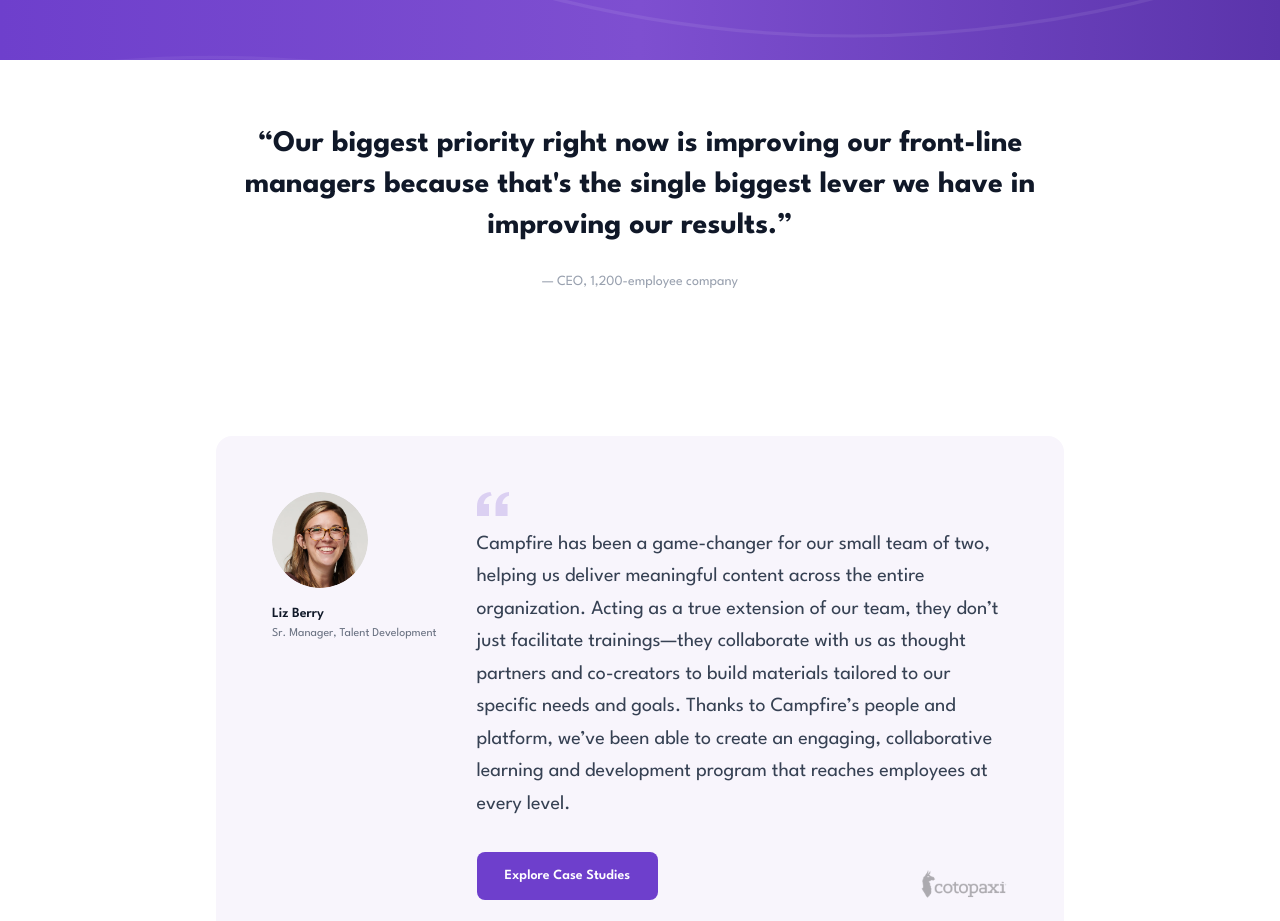
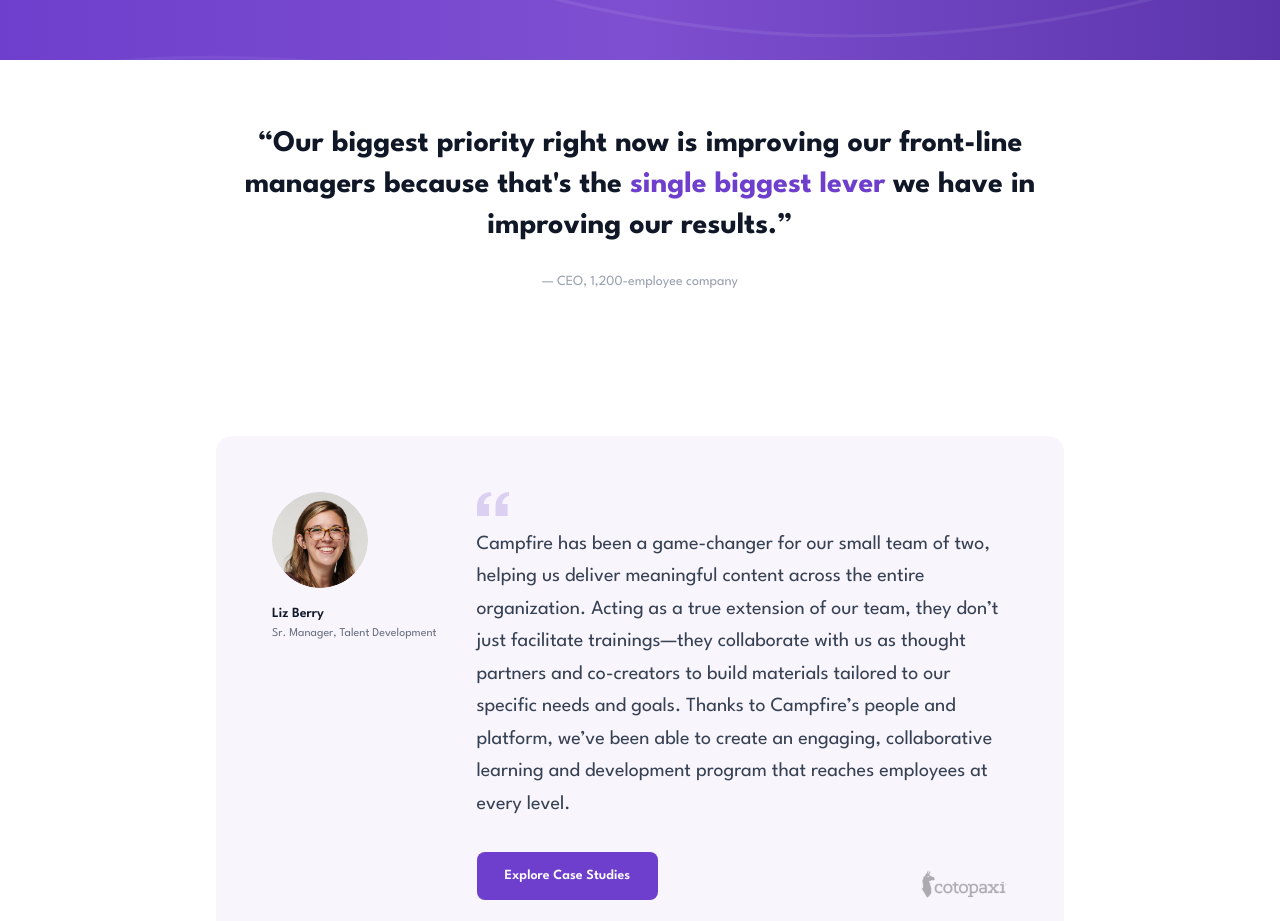
Before and after one commit to stevearntz/campfire-website, a Next.js app: page / in a window 1280 px wide. Shown: the part 5200-6121 px from the top of the page. Built offline with nearby package versions, Linux system fonts and the light colour scheme; no server answers.

Commit message:
Highlight "single biggest lever" in brand purple
Co-Authored-By: Claude Opus 4.6 <noreply@anthropic.com>

```diff
--- a/app/page.tsx
+++ b/app/page.tsx
@@ -454,7 +454,8 @@ export default function Home() {
         <div className="max-w-4xl mx-auto px-6 text-center">
           <blockquote className="text-2xl md:text-3xl font-bold text-gray-900 leading-snug">
             &ldquo;Our biggest priority right now is improving our front-line
-            managers because that&apos;s the single biggest lever we have in
+            managers because that&apos;s the{" "}
+            <span className="text-[#6E3FCC]">single biggest lever</span> we have in
             improving our results.&rdquo;
           </blockquote>
           <p className="mt-6 text-sm text-gray-400">
```
